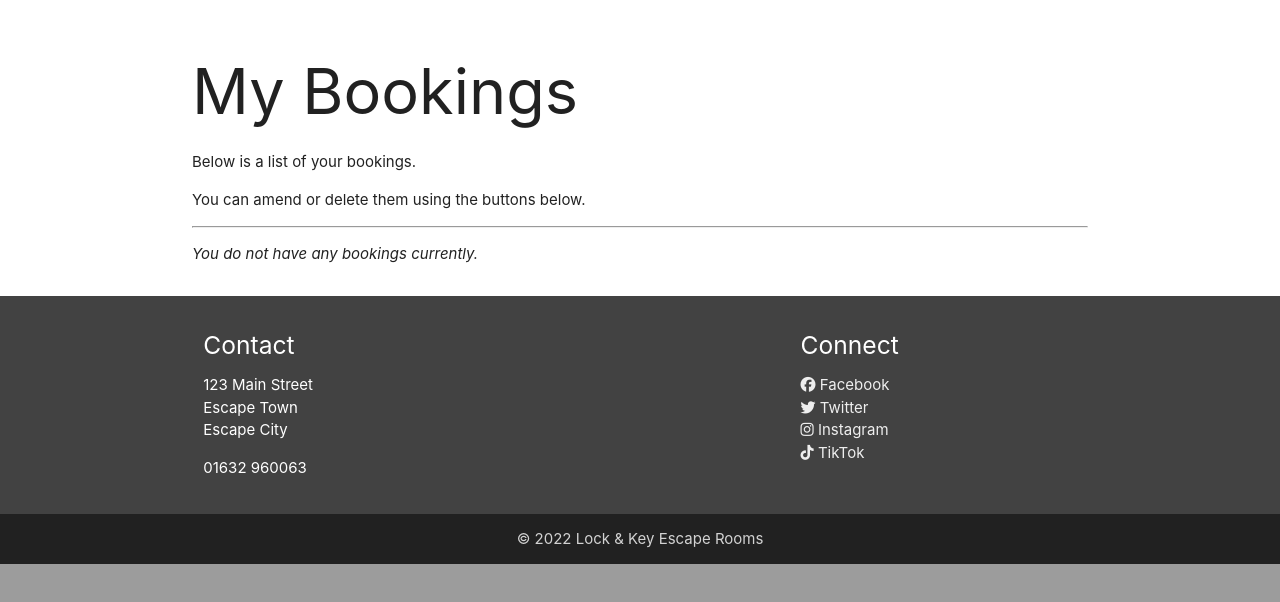
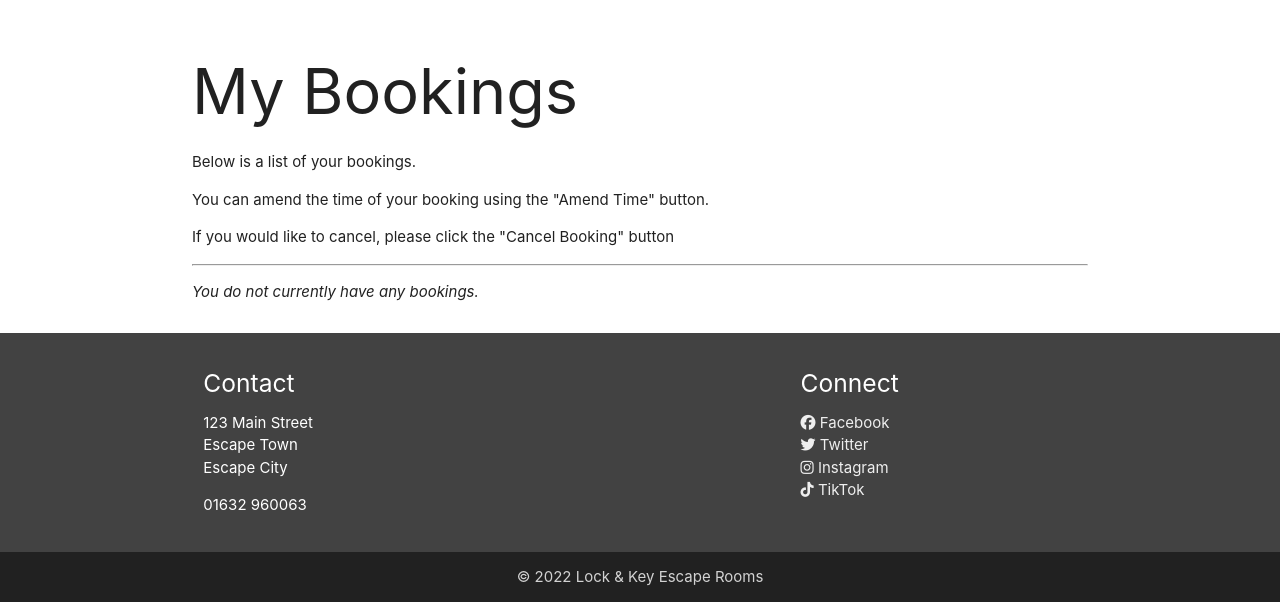
Before and after one commit to ChrisCherng/lock-and-key, a Django app: page /mybookings/ in a window 1280 px wide. Shown: the part 500-1102 px from the top of the page. Before the commit the page ends 1064 px from the top, so only its background shows below. Run offline with Django 3.2, Linux system fonts and the light colour scheme; the visitor is signed in with stand-in values (Sample User, id 1); data that the repository does not hold is empty; parts of the project's set-up code (start-up, migrations or seed data) failed here and were passed over; some libraries are stand-ins or nearby versions.

Commit message:
add function to amend booking time, update ReadMe with additional tests

```diff
--- a/rooms/urls.py
+++ b/rooms/urls.py
@@ -17,5 +17,7 @@ urlpatterns = [
     path('mybookings/', views.BookingsByUser.as_view(), name='my_bookings'),
     path('signup/', views.signup, name='signup'),
     path('delete/<booking_id>', views.delete_booking, name='delete'),
+    path('amend/<booking_id>', views.amend_booking, name='amend'),
+    path('amend/amendbooking/<booking_id>', views.amend_booking_time, name='amend_time'),
     path('<slug:slug>/', views.RoomDetail.as_view(), name='room_detail'),
 ]
--- a/rooms/views.py
+++ b/rooms/views.py
@@ -6,6 +6,7 @@ from django.views import generic, View
 from django.contrib.auth.mixins import LoginRequiredMixin
 from django.contrib.auth import login, authenticate
 from django.contrib.auth.forms import UserCreationForm
+from datetime import date
 from .models import Room, Booking, ContactInfo
 from .forms import BookingForm, ContactForm, SignUpForm
 
@@ -136,9 +137,10 @@ class BookingsByUser(LoginRequiredMixin, generic.ListView):
     model = Booking
     template_name = 'user-bookings.html'
     paginate_by = 10
+    today = date.today()
 
     def get_queryset(self):
-        return Booking.objects.filter(booking_type=0).filter(email=self.request.user.email).order_by('date_selected')
+        return Booking.objects.filter(booking_type=0).filter(email=self.request.user.email).filter(date_selected__gt=date.today()).order_by('date_selected')
 
 
 def signup(request):
@@ -159,4 +161,22 @@ def signup(request):
 def delete_booking(request, booking_id):
     booking = get_object_or_404(Booking, id=booking_id)
     booking.delete()
-    return redirect('my_bookings')
+    return render(request, 'delete-booking-confirmation.html',)
+
+
+def amend_booking(request, booking_id):
+    booking = get_object_or_404(Booking, id=booking_id)
+    context = {
+        'booking': booking,
+        'bookings': Booking.objects.filter(date_selected=booking.date_selected).filter(room_selected=booking.room_selected),
+    }
+
+    return render(request, 'amend-booking.html', context)
+
+
+def amend_booking_time(request, booking_id):
+    new_time = request.POST['time_selected']
+    booking = Booking.objects.get(id=booking_id)
+    booking.time_selected = new_time
+    booking.save()
+    return render(request, 'amend-booking-time-confirmation.html',)
--- a/templates/base.html
+++ b/templates/base.html
@@ -90,13 +90,17 @@
     <script src="https://ajax.googleapis.com/ajax/libs/jquery/3.6.0/jquery.min.js"></script>
     <script src="https://cdnjs.cloudflare.com/ajax/libs/materialize/1.0.0/js/materialize.min.js"></script>
     <script>
+
+    const tomorrow = new Date();
+    tomorrow.setDate(tomorrow.getDate() +1);
+
         $(document).ready(function(){
             $('.sidenav').sidenav();
             $('.modal').modal();
             $('select').formSelect();
             $('.datepicker').datepicker({
                 format: "yyyy-mm-dd",
-                minDate: new Date()
+                minDate: tomorrow
             });
             $('.timepicker').timepicker({
                 twelveHour: false,
--- a/templates/booking.html
+++ b/templates/booking.html
@@ -7,7 +7,7 @@
 </div>
 <div class="container">
     <div class="col s12" id="{{ room.slug }}">
-        <p>Date selected: {{date_picked}}</p>
+        <p>Date selected: {{ date_picked }}</p>
         <div class="container">
             <form method="POST">
                 {% csrf_token %}
--- a/templates/registration/signup.html
+++ b/templates/registration/signup.html
@@ -4,6 +4,7 @@
 <section class="section container" id="register-section">
     <h2>Sign up</h2>
     <p>Fill in the form below to register for an account so that you can make bookings!</p>
+    <p><b>Note</b>: usernames are case-sensitive.</p>
     <form method="post">
         {% csrf_token %}
         {{ form.as_p }}
--- a/templates/user-bookings.html
+++ b/templates/user-bookings.html
@@ -6,7 +6,8 @@
     <h1>My Bookings</h1>
 
     <p>Below is a list of your bookings.</p>
-    <p>You can amend or delete them using the buttons below.</p>
+    <p>You can amend the time of your booking using the "Amend Time" button.</p>
+    <p>If you would like to cancel, please click the "Cancel Booking" button</p>
 
     <hr>
 
@@ -30,15 +31,15 @@
                 <td>{{ booking.room_selected }}</td>
                 <td>{{ booking.date_selected }}</td>
                 <td>{{ booking.time_selected }}</td>
-                <td><a href="/amend/{{ booking.id }}" class="waves-effect waves-light btn blue darken-4">Amend Booking</a></td>
-                <td><a href="/delete/{{ booking.id }}" class="waves-effect waves-light btn red darken-4">Delete Booking</a></td>
+                <td><a href="/amend/{{ booking.id }}" class="waves-effect waves-light btn blue darken-4">Amend Time</a></td>
+                <td><a href="/delete/{{ booking.id }}" class="waves-effect waves-light btn red darken-4">Cancel Booking</a></td>
             </tr>
             {% endfor %}
         </tbody>
     </table>
 
     {% else %}
-      <p><em>You do not have any bookings currently.</em></p>
+      <p><em>You do not currently have any bookings.</em></p>
     {% endif %}
 
 </section>
```
Also changed, not shown: rooms/forms.py (+9 -0 lines), templates/amend-booking-time-confirmation.html (added, +11 -0 lines), templates/amend-booking.html (added, +59 -0 lines), templates/delete-booking-confirmation.html (added, +11 -0 lines), templates/registration/login.html (+26 -4 lines), README.md.
